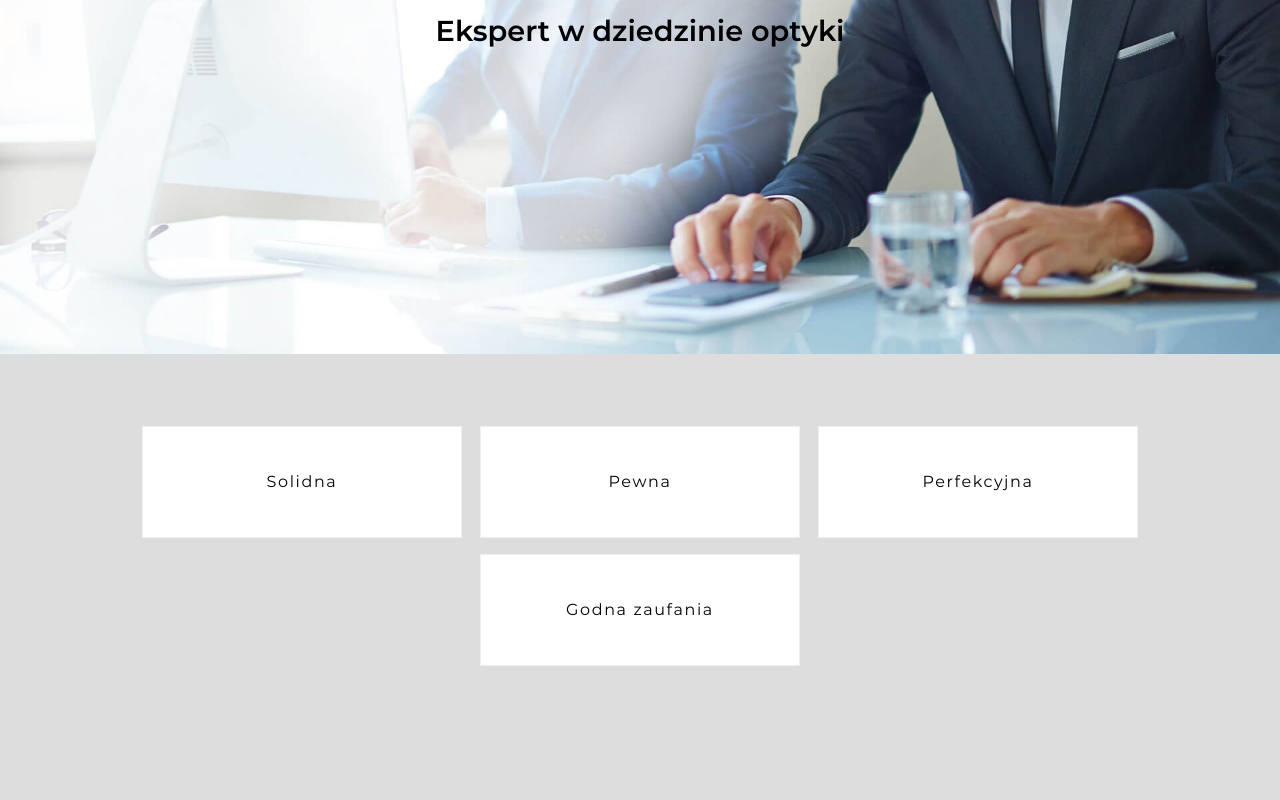
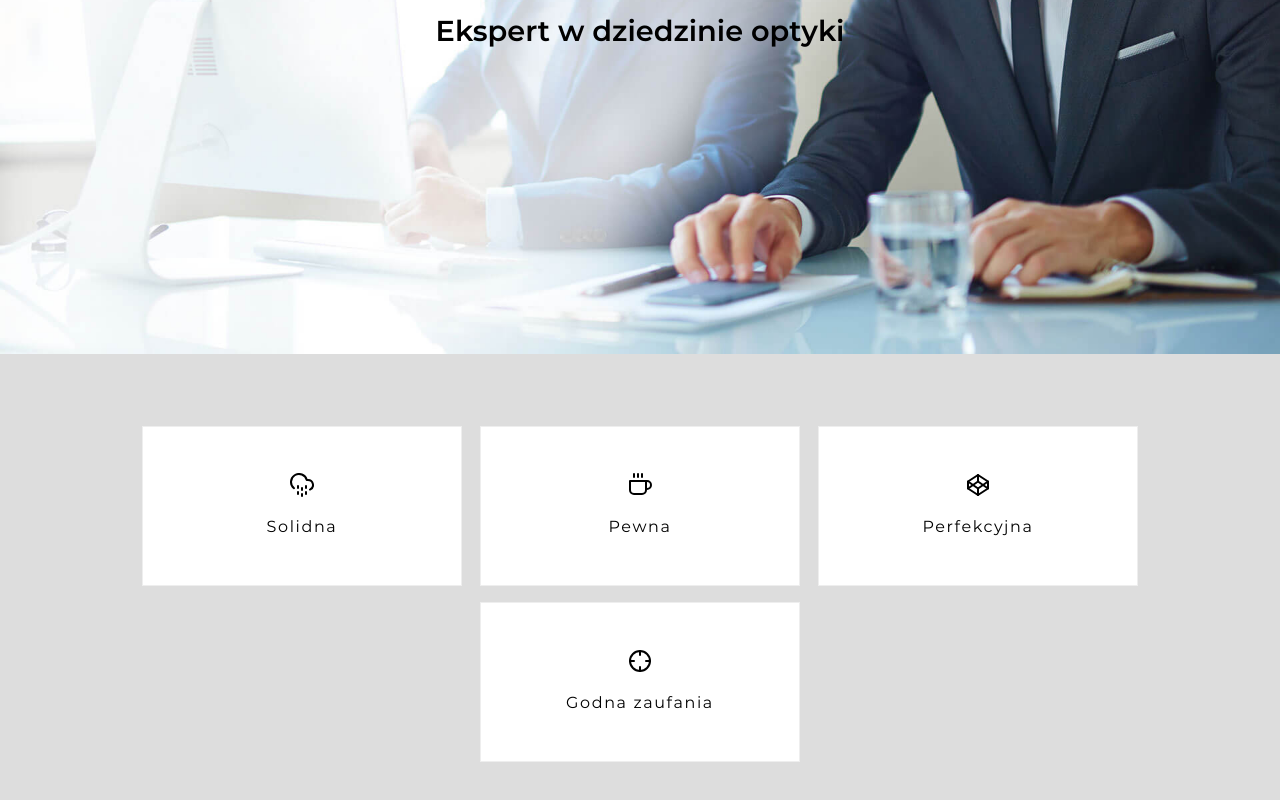
Before and after one commit to marcaj/eye-consultant, a plain HTML site: page index.html in a window 1280 px wide. Shown: the part 446-1246 px from the top of the page. Drawn offline with nearby package versions, Linux system fonts and the light colour scheme.

Commit message:
add svg icons

```diff
--- a/css/main.css
+++ b/css/main.css
@@ -190,9 +190,10 @@ body {
 .box {
     font-size: 1rem;
     border: 1px solid #eeeeee;
-    height: 7em;
+    height: 10em;
     width: 20em;
     display: inline-flex;
+    flex-flow: column;
     align-items: center;
     justify-content: center;
     box-sizing: border-box;
@@ -200,6 +201,10 @@ body {
     margin: 0.5em;
     transform: translate3d(0, 0, 0);
     animation: 0.4s cubic-bezier(0.39, 0.575, 0.565, 1) 0.1s 1 normal both running scale-up-center;
+}
+
+.box__text {
+    margin-top: 1.2em;
 }
 
 .contact {
--- a/index.html
+++ b/index.html
@@ -46,16 +46,20 @@
   <section class="boxes">
     <a class="anchor" name="uslugi"></a>
     <div class="box animate">
-      <h3>Solidna</h3>
+      <i data-feather="cloud-drizzle"></i>
+      <h3 class="box__text">Solidna</h3>
     </div>
     <div class="box animate">
-      <h3>Pewna</h3>
+      <i data-feather="coffee"></i>
+      <h3 class="box__text">Pewna</h3>
     </div>
     <div class="box animate">
-      <h3>Perfekcyjna</h3>
+      <i data-feather="codepen"></i>
+      <h3 class="box__text">Perfekcyjna</h3>
     </div>
     <div class="box animate">
-      <h3>Godna zaufania</h3>
+      <i data-feather="crosshair"></i>
+      <h3 class="box__text">Godna zaufania</h3>
     </div>
   </section>
 
@@ -64,5 +68,6 @@
     </section>
 
   <script src="js/script.js"></script>
+  <script src="https://cdn.jsdelivr.net/npm/feather-icons/dist/feather.min.js" onload="feather.replace()"></script>
 </body>
 </html>
--- a/js/script.js
+++ b/js/script.js
@@ -64,7 +64,6 @@
     const toAnimate = document.querySelectorAll(".animate");
 
     let animationObserver = new IntersectionObserver(function (entries) {
-        console.log(entries);
         entries.forEach(function (entry) {
             if (entry.intersectionRatio > 0) {
                 entry.target.classList.remove("animate");
```
